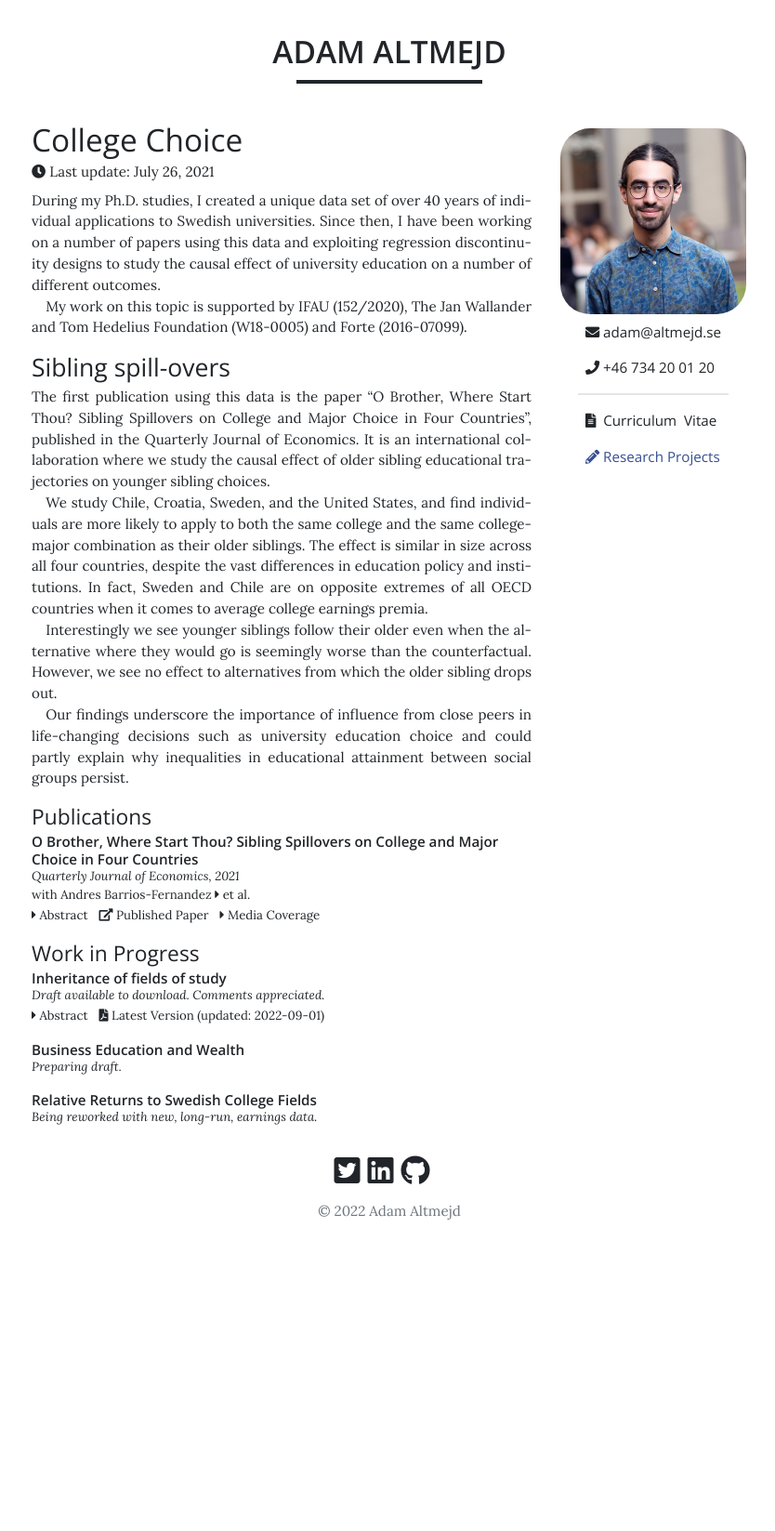
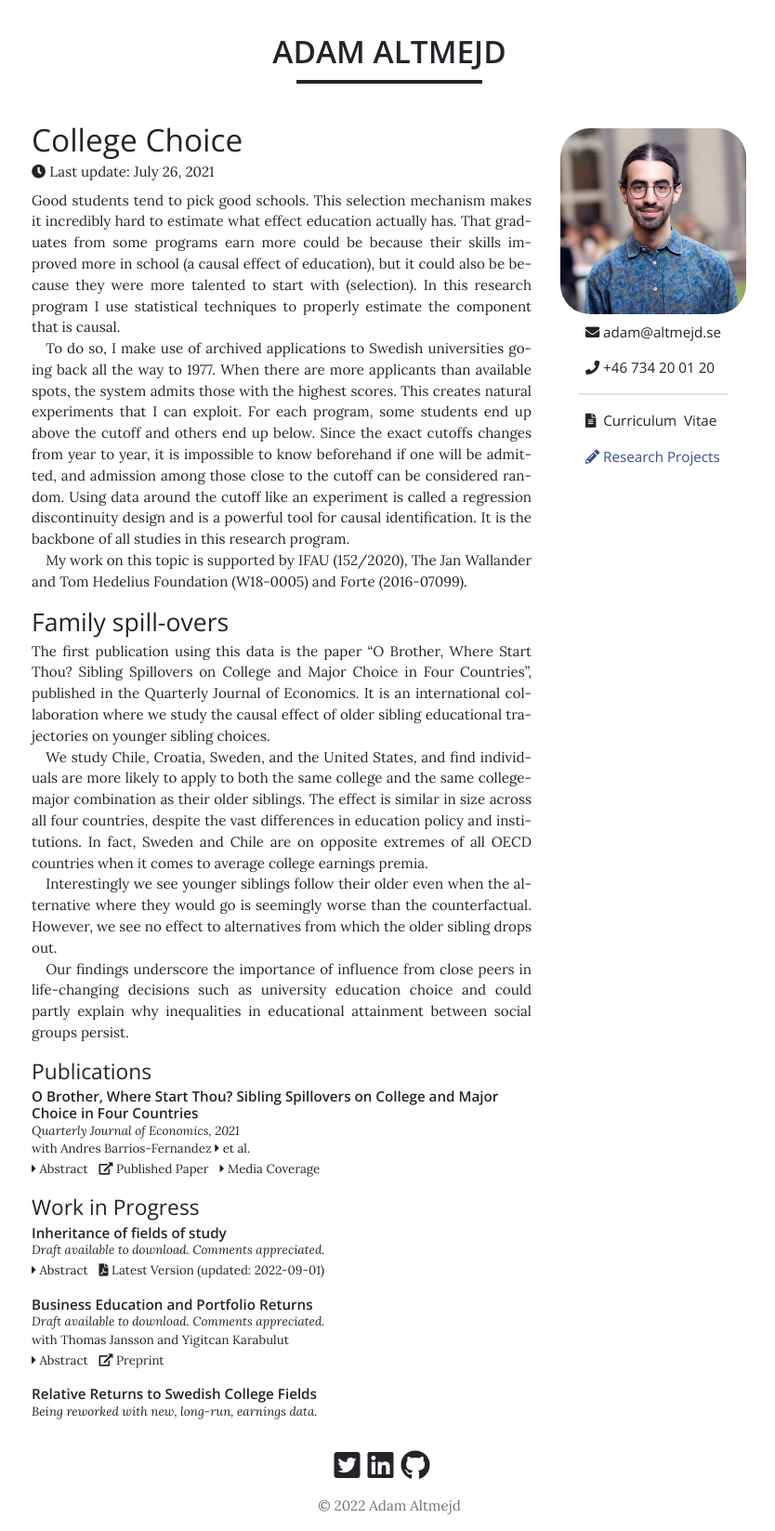
Before and after one commit to adamaltmejd/adamaltmejd.github.io, a Jekyll site: the page built from _posts/projects/2017-11-16-college-choice.md, in a window 1280 px wide. Shown: the whole page at 93% size, without its empty margins (221-1055 px from the left). Built offline with Jekyll 4.4.1, drawn with Linux system fonts in a browser that asks for light colours; a style sheet for code colours, icons or effects is not loaded; before the commit the page ends 1331 px from its top, so only the background shows below that.

Commit message:
small content update

```diff
--- a/_data/research.yml
+++ b/_data/research.yml
@@ -190,10 +190,10 @@
 
 - id: altmejd2020nowcasting
   type: Work in Progress
-  status: Under review at Scientific Reports
+  status: Under review
   updated: "2020-06-05"
-  project: Covid 19
-  title: "Nowcasting Covid-19 statistics reported with delay: a case-study of Sweden"
+  project: COVID-19
+  title: "Nowcasting COVID-19 statistics reported with delay: a case-study of Sweden and the UK"
   preprint: https://arxiv.org/abs/2006.06840
   coauthors:
     - name: Joacim Rocklöv
@@ -202,12 +202,19 @@
       site: https://jonaswallin.github.io/
   abstract: "The new corona virus disease - COVID-2019 - is rapidly spreading through the world. The availability of unbiased timely statistics of trends in disease events are a key to effective responses. But due to reporting delays, the most recently reported numbers are frequently underestimating of the total number of infections, hospitalizations and deaths creating an illusion of a downward trend. Here we describe a statistical methodology for predicting true daily quantities and their uncertainty, estimated using historical reporting delays. The methodology takes into account the observed distribution pattern of the lag. It is derived from the removal method, a well-established estimation framework in the field of ecology."
 
-- id: altmejd2021businesswealth
+- id: altmejd2022businessreturns
   type: Work in Progress
-  status: Preparing draft.
+  status: Draft available to download. Comments appreciated.
   project: College Choice
-  title: Business Education and Wealth
-  year: 2021
+  title: Business Education and Portfolio Returns
+  year: 2022
+  preprint: https://papers.ssrn.com/sol3/papers.cfm?abstract_id=4280536
+  coauthors:
+    - name: Thomas Jansson
+      site: https://www.riksbank.se/sv/om-riksbanken/riksbankens-uppdrag/forskning/ekonomer-forskningsenheten/ekonomer-pa-forskningsenheten/thomas-jansson/
+    - name: Yigitcan Karabulut
+      site: https://www.ykarabulut.com
+  abstract: "We provide evidence of a positive causal link between financial knowledge acquired through business education and returns on stock investments. Using exogenous variation generated by admission thresholds to university business programs in Sweden, we document that early investments in financial sophistication causes individuals to invest significantly more in the stock market, to earn higher portfolio returns, and to end up accumulating higher levels of wealth. Investments in financial sophistication at the launch of economic life thus significantly alters the life cycle wealth profiles of individuals."
 
 - id: altmejd2022inheritance
   type: Work in Progress
--- a/_posts/projects/2017-11-16-college-choice.md
+++ b/_posts/projects/2017-11-16-college-choice.md
@@ -7,11 +7,13 @@ categories: projects
 author: Adam Altmejd
 ---
 
-During my Ph.D. studies, I created a unique data set of over 40 years of individual applications to Swedish universities. Since then, I have been working on a number of papers using this data and exploiting regression discontinuity designs to study the causal effect of university education on a number of different outcomes.
+Good students tend to pick good schools. This selection mechanism makes it incredibly hard to estimate what effect education actually has. That graduates from some programs earn more could be because their skills improved more in school (a causal effect of education), but it could also be because they were more talented to start with (selection). In this research program I use statistical techniques to properly estimate the component that is causal.
+
+To do so, I make use of archived applications to Swedish universities going back all the way to 1977. When there are more applicants than available spots, the system admits those with the highest scores. This creates natural experiments that I can exploit. For each program, some students end up above the cutoff and others end up below. Since the exact cutoffs changes from year to year, it is impossible to know beforehand if one will be admitted, and admission among those close to the cutoff can be considered random. Using data around the cutoff like an experiment is called a regression discontinuity design and is a powerful tool for causal identification. It is the backbone of all studies in this research program.
 
 My work on this topic is supported by IFAU (152/2020), The Jan Wallander and Tom Hedelius Foundation (W18-0005) and Forte (2016-07099).
 
-## Sibling spill-overs
+## Family spill-overs
 
 The first publication using this data is the paper "O Brother, Where Start Thou? Sibling Spillovers on College and Major Choice in Four Countries", published in the Quarterly Journal of Economics. It is an international collaboration where we study the causal effect of older sibling educational trajectories on younger sibling choices.
 
--- a/index.html
+++ b/index.html
@@ -18,6 +18,6 @@ slug: adam-altmejd
     to study the causes and consequences of important real-life decisions, and how such choices are impacted by psychological biases, non-standard
     preferences, and the lack of information.
     My current work involves topics in
-    <a href="/projects/college-choice/">college choice</a>, social preferences, and household finance. I am also coordinating a <a href="/projects/covid-19/">large research program about the covid-19 pandemic</a>.
+    <a href="/projects/college-choice/">college choice</a>, social preferences, and household finance. I am also coordinating SWECOV, a <a href="/projects/covid-19/">large research program about the COVID-19 pandemic</a>.
   </p>
 </section>
```
Also changed, not shown: _posts/projects/2021-01-11-covid-19.md (+5 -4 lines), assets/css/style.css, 1 other file.
